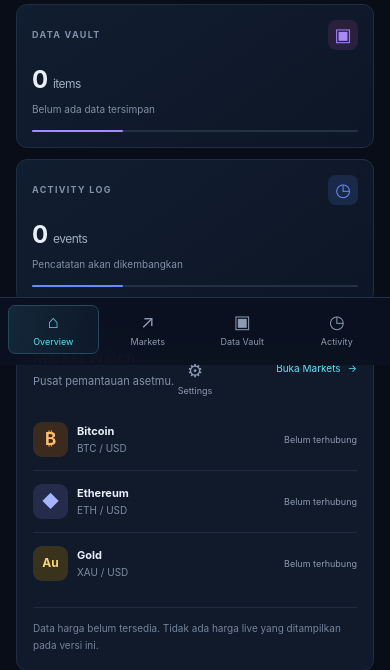
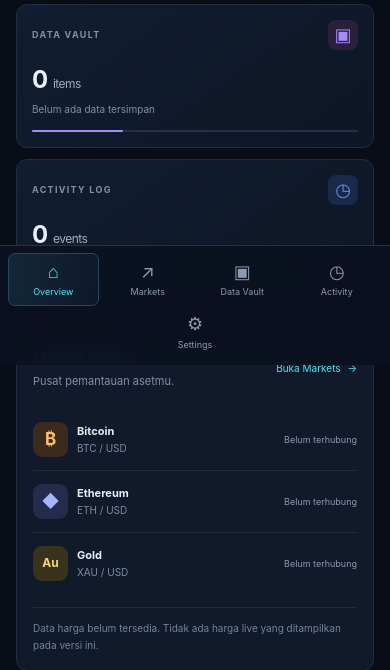
Before and after one commit to MazBayID/neo_hub, a Flask app: page / in a window 390 px wide. Shown: the part 479-1149 px from the top of the page. Run offline with Flask 3, Linux system fonts and the light colour scheme.

Commit message:
Fix mobile settings navigation layout

```diff
--- a/static/style.css
+++ b/static/style.css
@@ -876,7 +876,7 @@ h2 {
 @media (max-width: 700px) {
     .sidebar {
         width: auto;
-        height: 68px;
+        height: 120px;
         inset: auto 0 0;
         padding: 7px 8px max(7px, env(safe-area-inset-bottom));
         border-top: 1px solid #253148;
```
